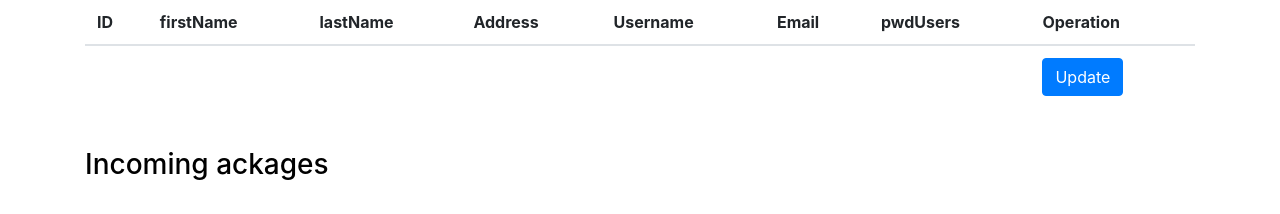
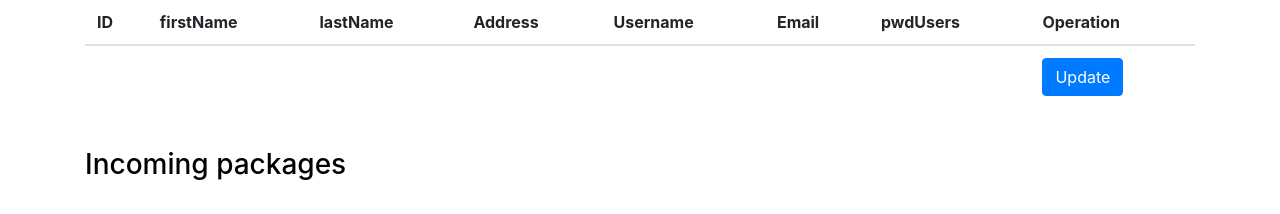
Before and after one commit to Mustafa1292/Class-proj, a PHP site: page /Forms/home.php in a window 1280 px wide. Shown: the part 233-447 px from the top of the page. Run offline with PHP 8.4, Linux system fonts and the light colour scheme; the visitor is signed in with stand-in values (Sample User, id 1); data that the repository does not hold is empty.

Commit message:
ackages to packages

```diff
--- a/Forms/home.php
+++ b/Forms/home.php
@@ -101,7 +101,7 @@ if($result){
 
 </tbody>
 </table></br>
-  <h3 style="color:black"> Incoming ackages</h3>
+  <h3 style="color:black"> Incoming packages</h3>
   </br>
 <table class="table">
   <thead>
```
